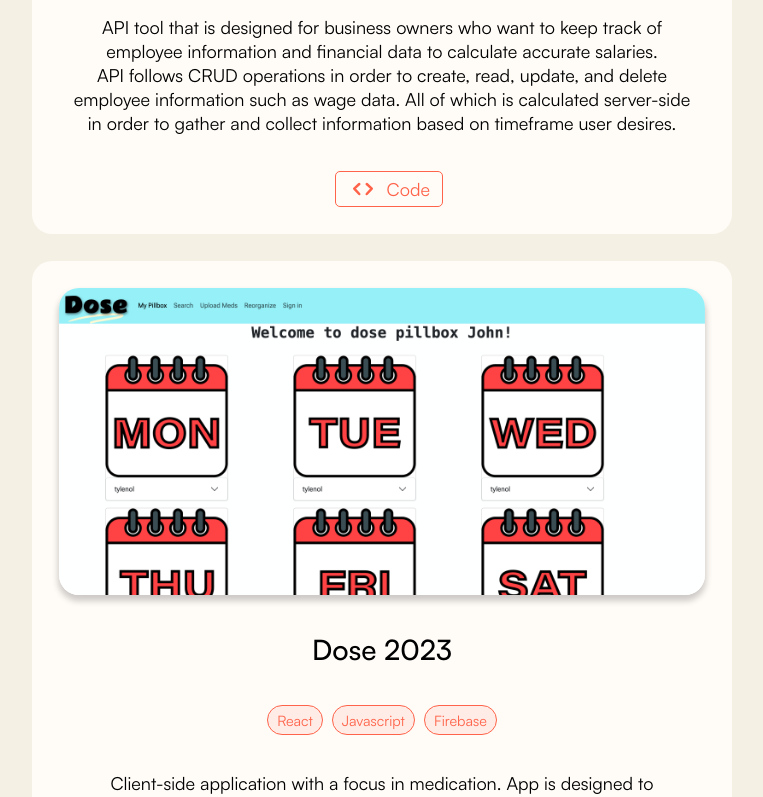
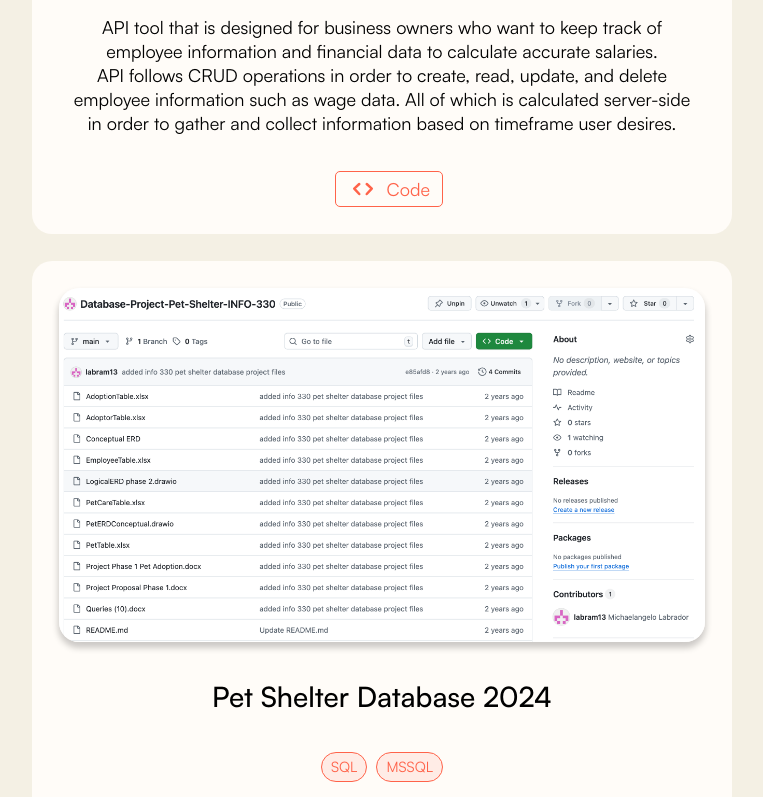
Before and after one commit to labram13/portfolio, a React (Vite) app: page / in a window 1280 px wide. Shown: the part 3465-4262 px from the top of the page, without its empty margins (258-1021 px from the left). Built offline with nearby package versions, Linux system fonts and the light colour scheme.

Commit message:
added pet shelter project

```diff
--- a/src/components/Projects.jsx
+++ b/src/components/Projects.jsx
@@ -4,6 +4,7 @@ import CodeSVG from '../assets/images/code.svg?react'
 import quest from '../assets/images/quest.png'
 import emt from '../assets/images/emt.png'
 import dose from '../assets/images/dose.png'
+import petShelter from '../assets/images/petshelter.png'
 
 const PROJECTS = [
     {
@@ -22,6 +23,16 @@ const PROJECTS = [
         code: "https://github.com/info441-au24/final-project-wena04",
         img: emt
     },
+
+    {
+        title: "Pet Shelter Database 2024",
+        techStack: ['SQL', 'MSSQL'],
+        description: "A database project that represents numerous pet shelters that house as temoporary homes for various animals. A relation schema is provided to show relationships between entities such as pets and volunteers that belong to many of the designated shelters within the database. We've created various SQL queries in order to analyze data based on questions. One example is to see if there is a correlation between individuals who are single or have a family that are more likely to adopt a pet.",
+        code: "https://github.com/labram13/Database-Project-Pet-Shelter-INFO-330",
+        img: petShelter
+
+    },
+
     {
         title: "Dose 2023",
         techStack: ['React', 'Javascript', 'Firebase'],
```
Also changed, not shown: src/assets/images/petshelter.png (added).
